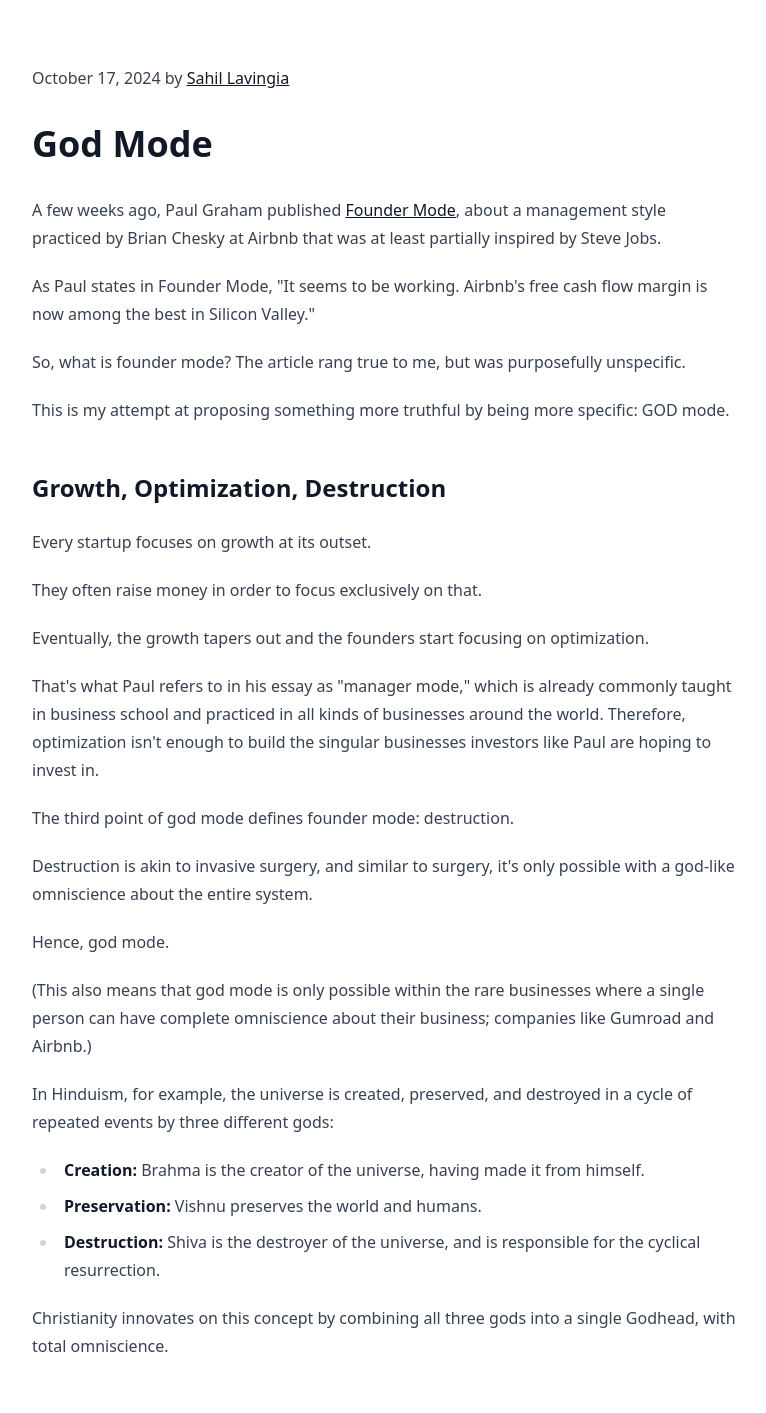
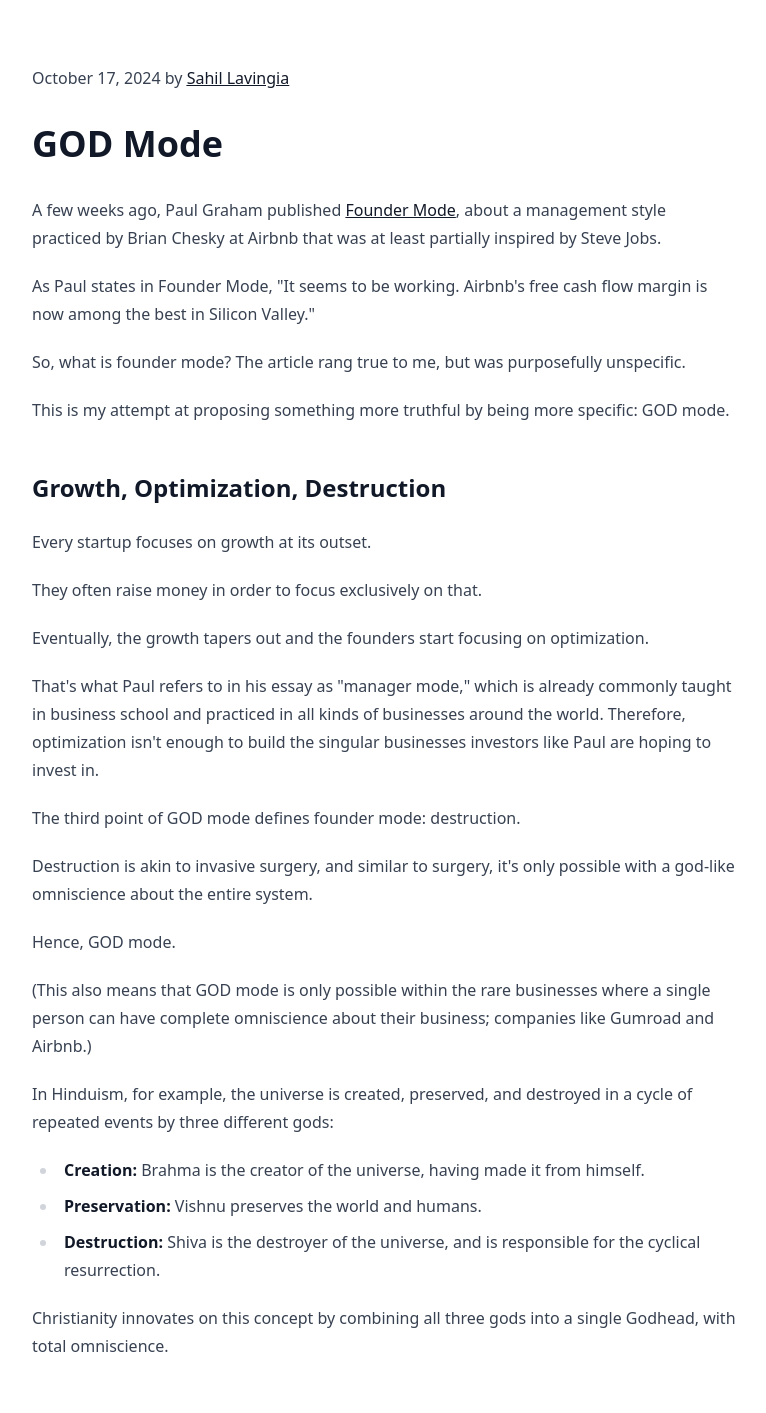
Before and after one commit to slavingia/sahillavingia.com, a Next.js app: page /god in a window 1280 px wide. Shown: the top 1413 px of the page, without its empty margins (256-1022 px from the left). Built offline with nearby package versions, Linux system fonts and the light colour scheme.

Commit message:
Update page.tsx (#50)

```diff
--- a/app/god/page.tsx
+++ b/app/god/page.tsx
@@ -4,9 +4,9 @@ import Link from "next/link";
 import Power from "./Power";
 
 export const metadata: Metadata = {
-  title: "God Mode",
+  title: "GOD Mode",
   openGraph: {
-    title: "God Mode",
+    title: "GOD Mode",
     description:
       "A term for a cheat code in video games that makes a player invincible, and how it applies to startup founders.",
     images: ["https://sahillavingia.com/god-mode.png"],
@@ -14,7 +14,7 @@ export const metadata: Metadata = {
   twitter: {
     card: "summary_large_image",
     site: "@shl",
-    title: "God Mode",
+    title: "GOD Mode",
     description:
       "A term for a cheat code in video games that makes a player invincible, and how it applies to startup founders.",
     images: ["https://sahillavingia.com/god-mode.png"],
@@ -31,7 +31,7 @@ export default function Home() {
         </Link>
       </label>
 
-      <h1>God Mode</h1>
+      <h1>GOD Mode</h1>
 
       <p>
         A few weeks ago, Paul Graham published{" "}
@@ -74,17 +74,17 @@ export default function Home() {
         in.
       </p>
 
-      <p>The third point of god mode defines founder mode: destruction.</p>
+      <p>The third point of GOD mode defines founder mode: destruction.</p>
 
       <p>
         Destruction is akin to invasive surgery, and similar to surgery, it's
         only possible with a god-like omniscience about the entire system.
       </p>
 
-      <p>Hence, god mode.</p>
+      <p>Hence, GOD mode.</p>
 
       <p>
-        (This also means that god mode is only possible within the rare
+        (This also means that GOD mode is only possible within the rare
         businesses where a single person can have complete omniscience about
         their business; companies like Gumroad and Airbnb.)
       </p>
```
